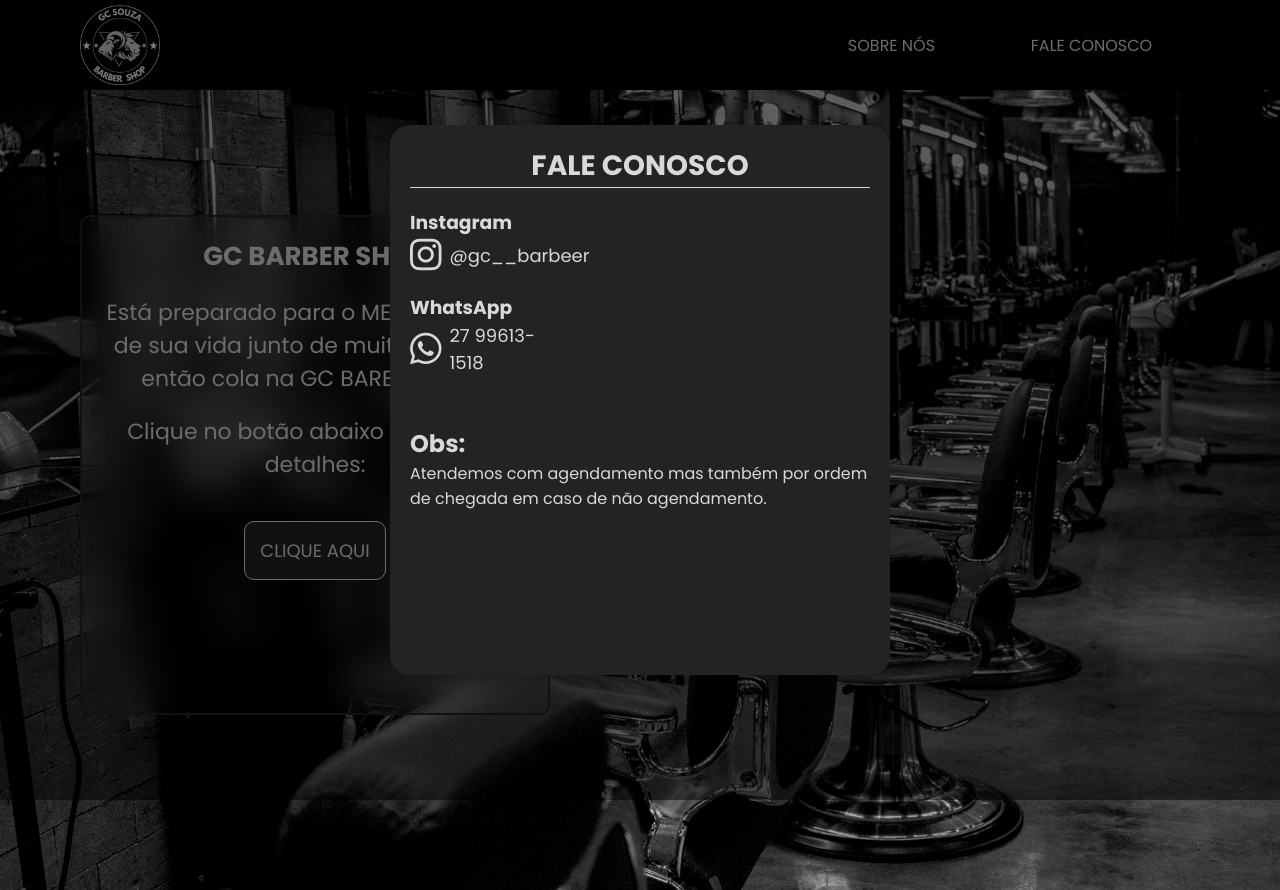
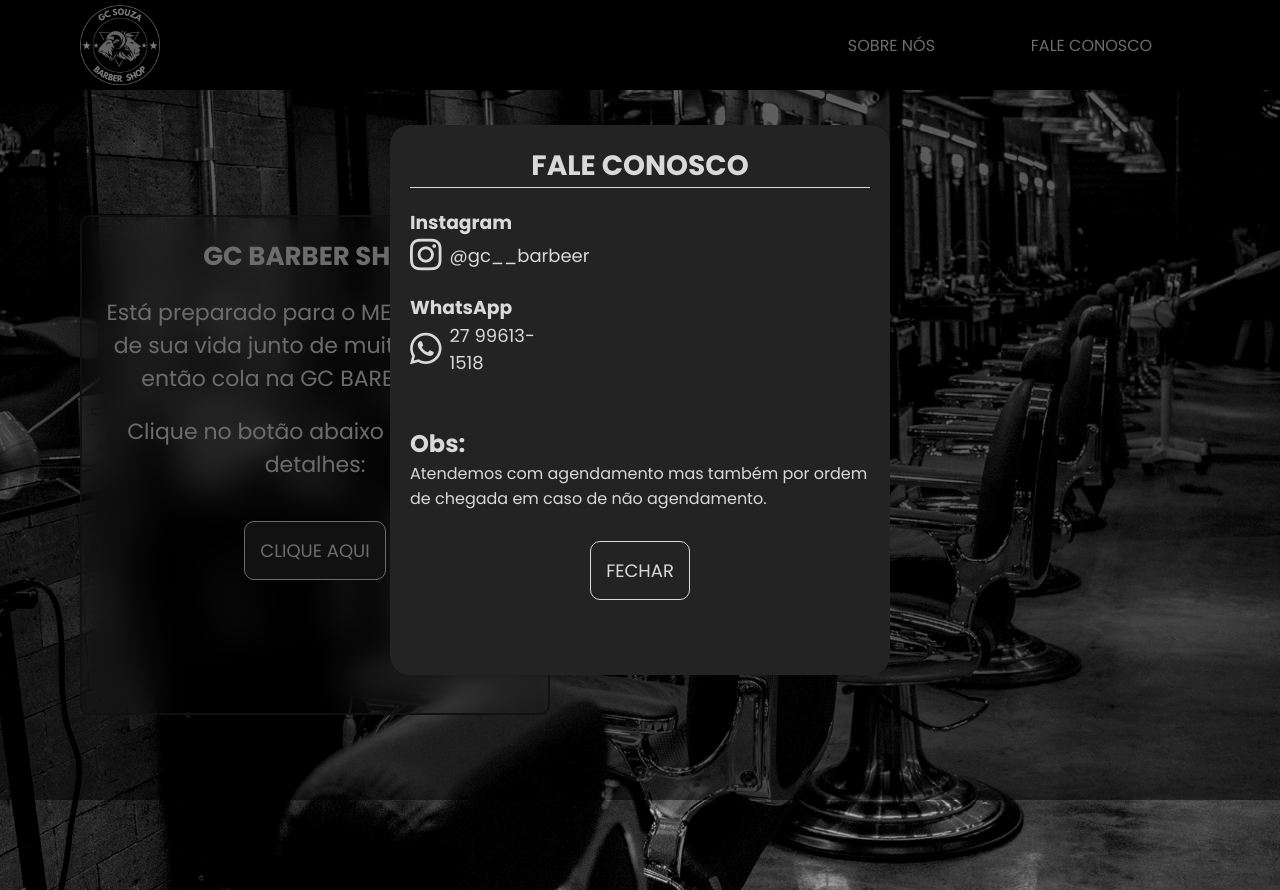
Before and after one commit to DevEduGollner/GCBarberShop, a React (Vite) app: page / in a window 1280 px wide. Both pictures are taken after a click on the link "FALE CONOSCO". Built offline with nearby package versions, Linux system fonts and the light colour scheme.

Commit message:
Criando botão de fechar.

```diff
--- a/src/components/InformationContact/index.tsx
+++ b/src/components/InformationContact/index.tsx
@@ -23,7 +23,14 @@
         </div>
         <div className="observation"></div>
         <h2>Obs:</h2>
-      <p>Atendemos com agendamento mas também por ordem de chegada em caso de não agendamento.</p>
+        <p>
+          Atendemos com agendamento mas também por ordem de chegada em caso de
+          não agendamento.
+        </p>
+        <div className="btn-observation">
+
+          <button>Fechar</button>
+        </div>
       </div>
     </section>
   );
--- a/src/components/InformationContact/styles.css
+++ b/src/components/InformationContact/styles.css
@@ -48,3 +48,22 @@
 .observation {
   margin-top: 50px;
 }
+
+.btn-observation {
+  margin-top: 10px;
+display: flex;
+justify-content: center;
+align-items: center;
+}
+
+.btn-observation button {
+  margin-top: 20px;
+  padding: 15px;
+  border-radius: 10px;
+  border: 1px solid #d9d9d9;
+  color: #d9d9d9;
+  font-size: 18px;
+  text-transform: uppercase;
+  background-color: #232323;
+  cursor: pointer;
+}
```
Lines whose indentation alone changed are shown as unchanged.
